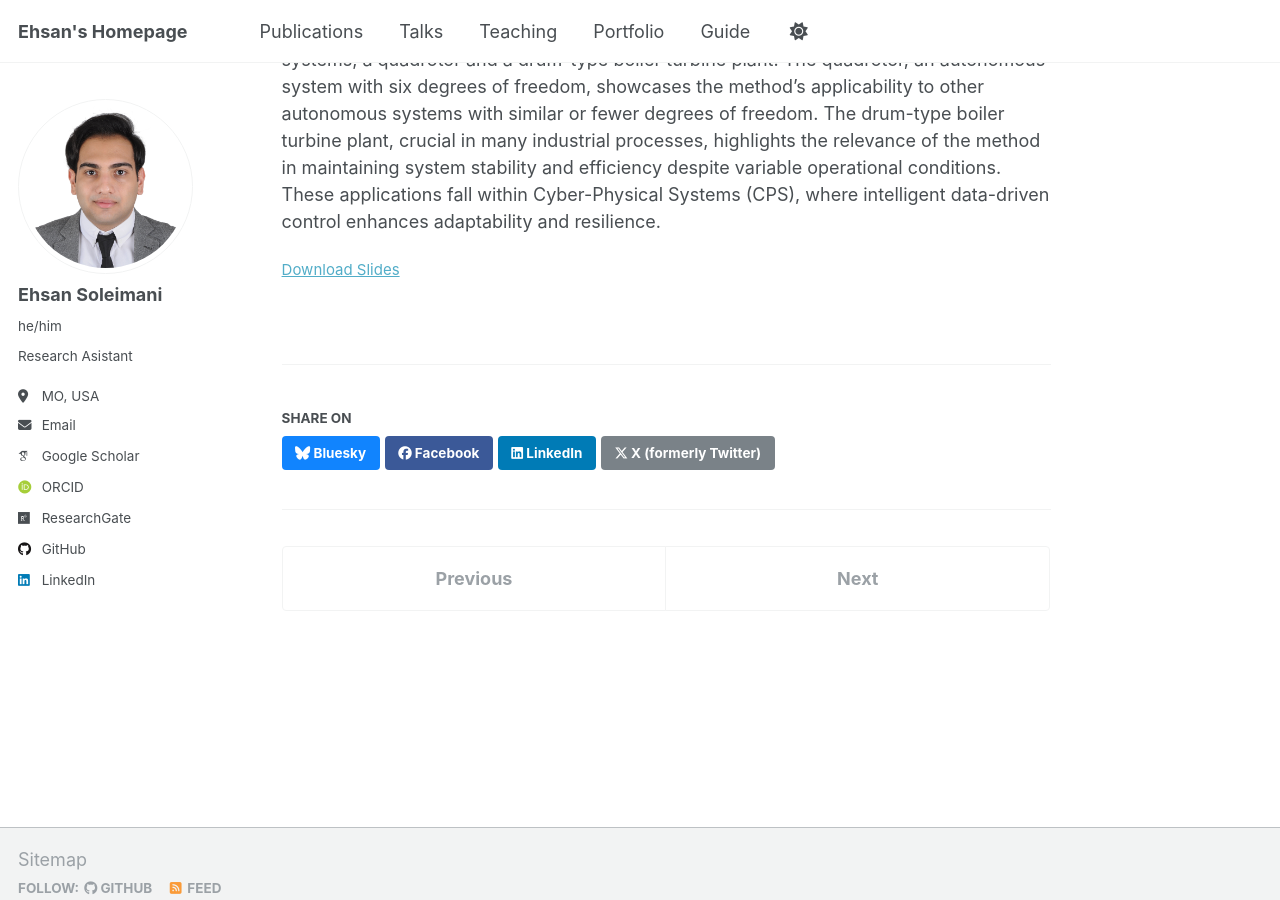
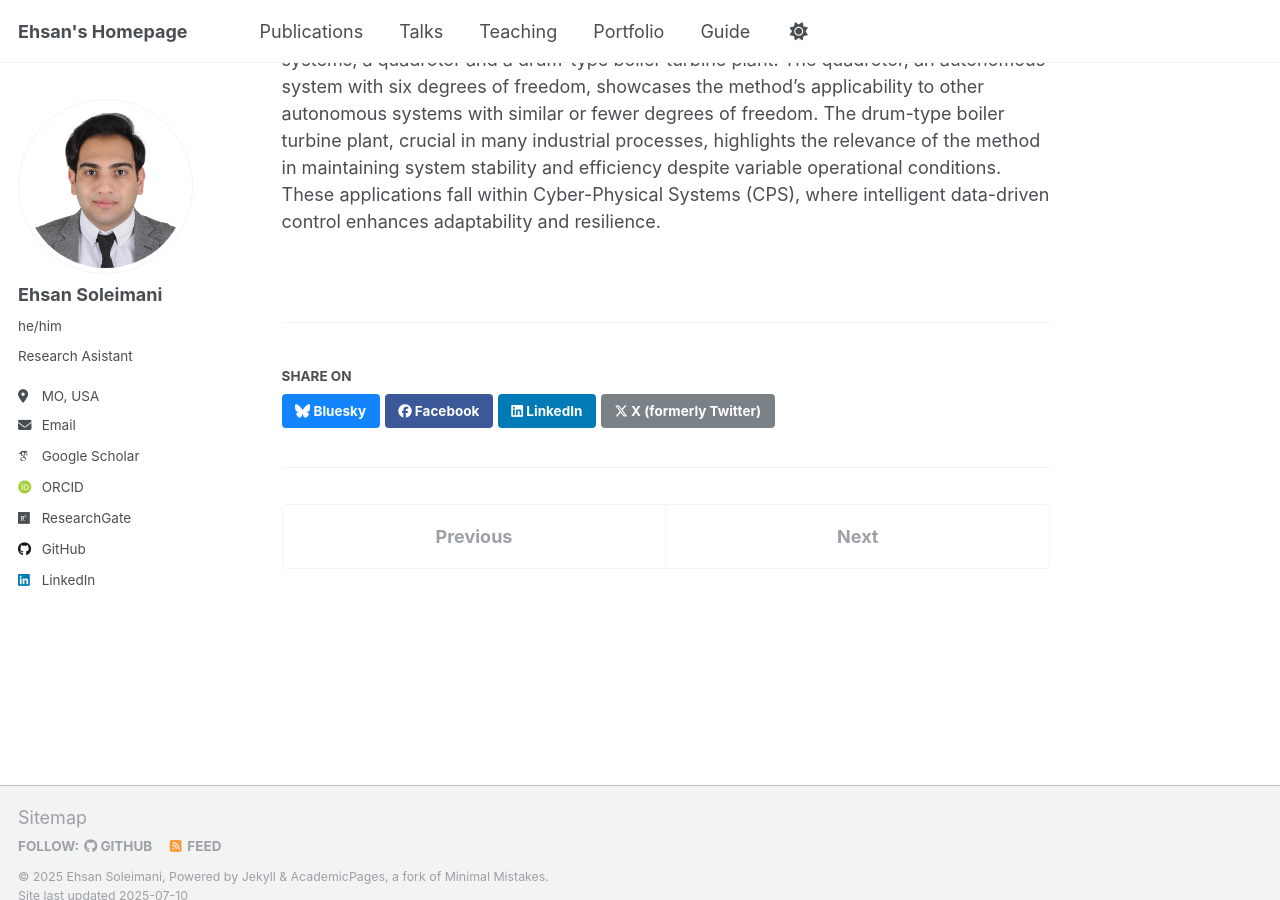
Before and after one commit to EhsanSoleimani1998/EhsanSoleimani1998.github.io, a Jekyll site: the page built from _publications/2009-10-01-paper-title-number-1.md, in a window 1280 px wide and 900 px high, scrolled down 818 px. Built offline with Jekyll 4.4.1, drawn with Linux system fonts in a browser that asks for light colours; some web fonts are replaced; a script that is not in the unit is left out.

Commit message:
Update 2009-10-01-paper-title-number-1.md

```diff
--- a/_publications/2009-10-01-paper-title-number-1.md
+++ b/_publications/2009-10-01-paper-title-number-1.md
@@ -6,7 +6,7 @@ permalink: /publication/2025-01-01-data-driven-rl-ff-ilc
 excerpt:
 date: 2025-01-01
 venue: "IEEE Transactions on Automation Science and Engineering"
-slidesurl: ""                       # add URL if you have slides
+slidesurl:                       # add URL if you have slides
 paperurl: "https://ieeexplore.ieee.org/abstract/document/10879362"
 bibtexurl:
 citation:
```
